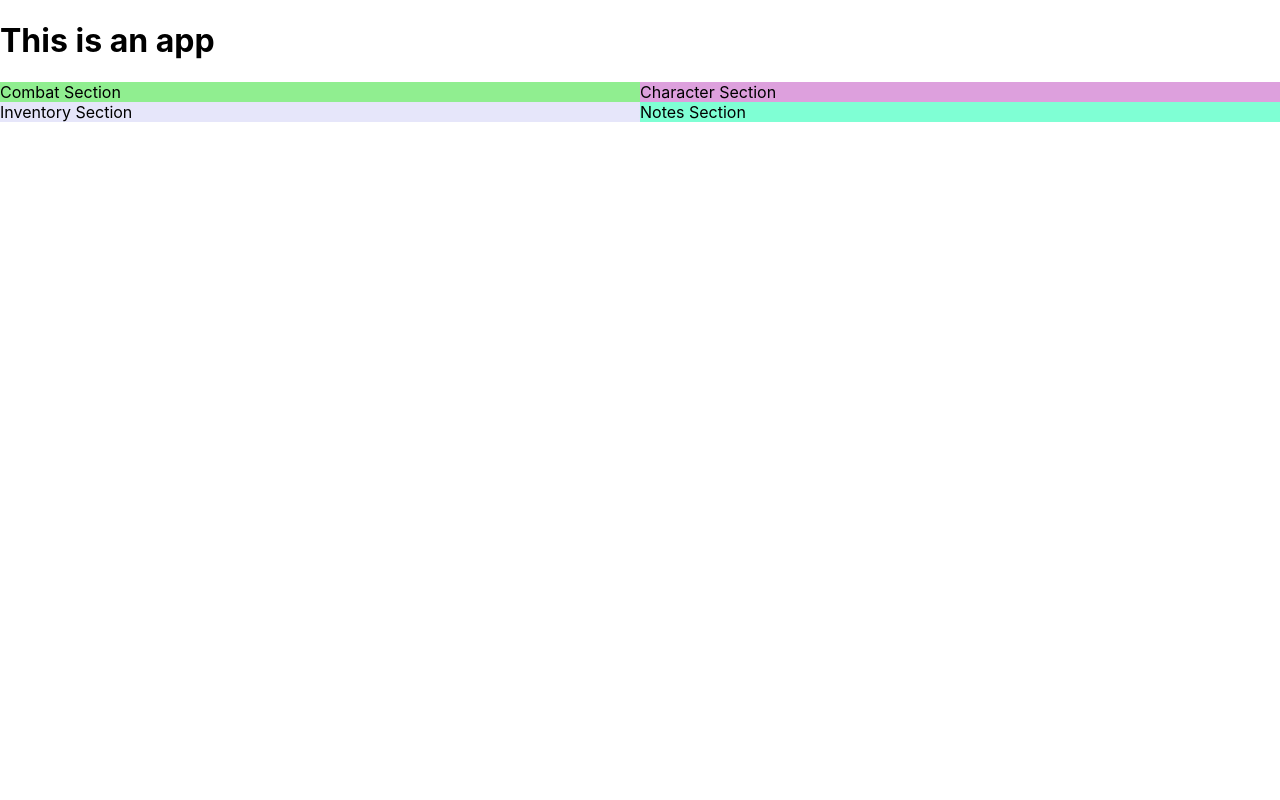
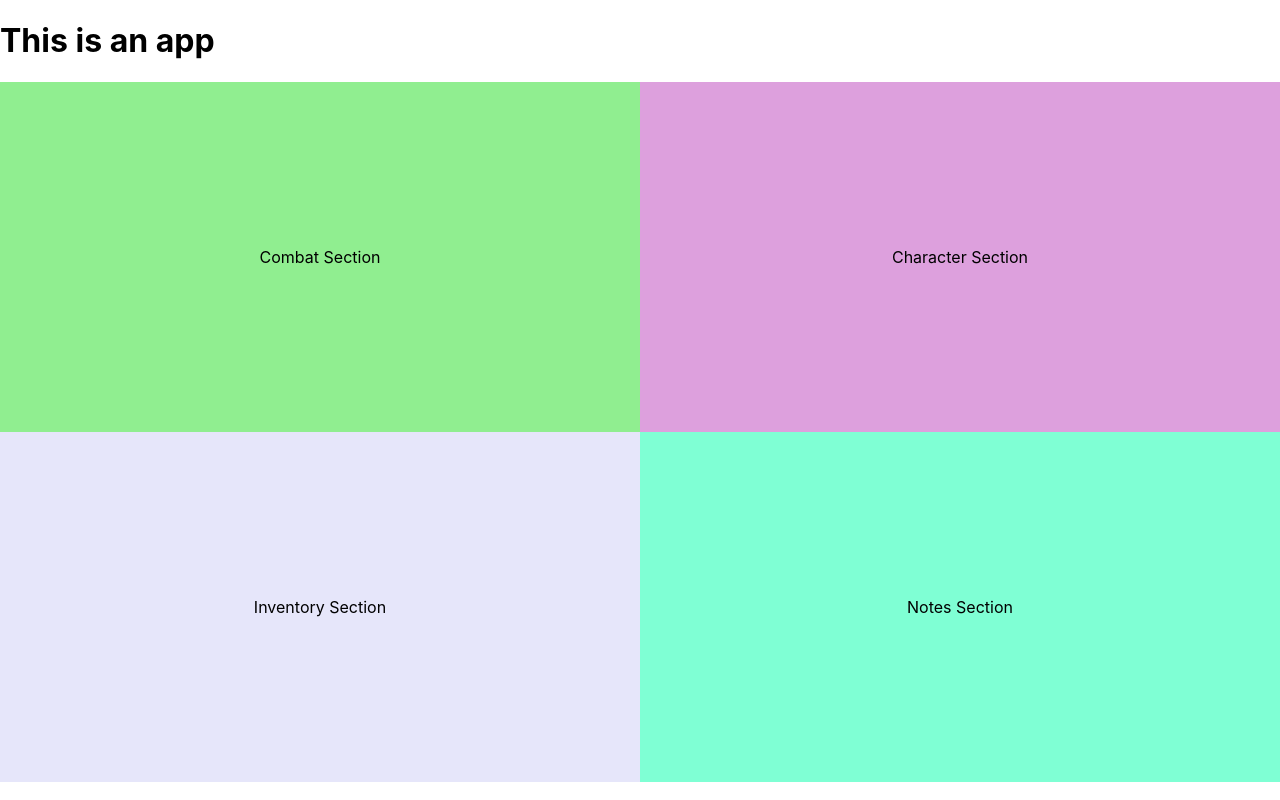
Before and after one commit to ggrumbley/js_30, a React (Create React App) app in the folder character-ui/: page / in a window 1280 px wide. Built offline with nearby package versions, Linux system fonts and the light colour scheme.

Commit message:
Add basic flexbox centering mixin

```diff
--- a/character-ui/src/index.scss
+++ b/character-ui/src/index.scss
@@ -13,29 +13,40 @@ code {
     monospace;
 }
 
+%flex-center {
+  display: flex;
+  justify-content: center;
+  align-items: center;
+}
 .grid-container {
   display: grid;
+  min-height: calc(100vh - 100px);
+
   grid-template-columns: 1fr 1fr;
   grid-template-rows: 1fr 1fr;
   grid-template-areas: "Combat Character" "Inventory Notes";
 }
 
 .Combat {
+  @extend %flex-center;
   grid-area: Combat;
   background-color: lightgreen;
 }
 
 .Character {
+  @extend %flex-center;
   grid-area: Character;
   background-color: plum;
 }
 
 .Inventory {
+  @extend %flex-center;
   grid-area: Inventory;
   background-color: lavender;
 }
 
 .Notes {
+  @extend %flex-center;
   grid-area: Notes;
   background-color: aquamarine
 }
```
